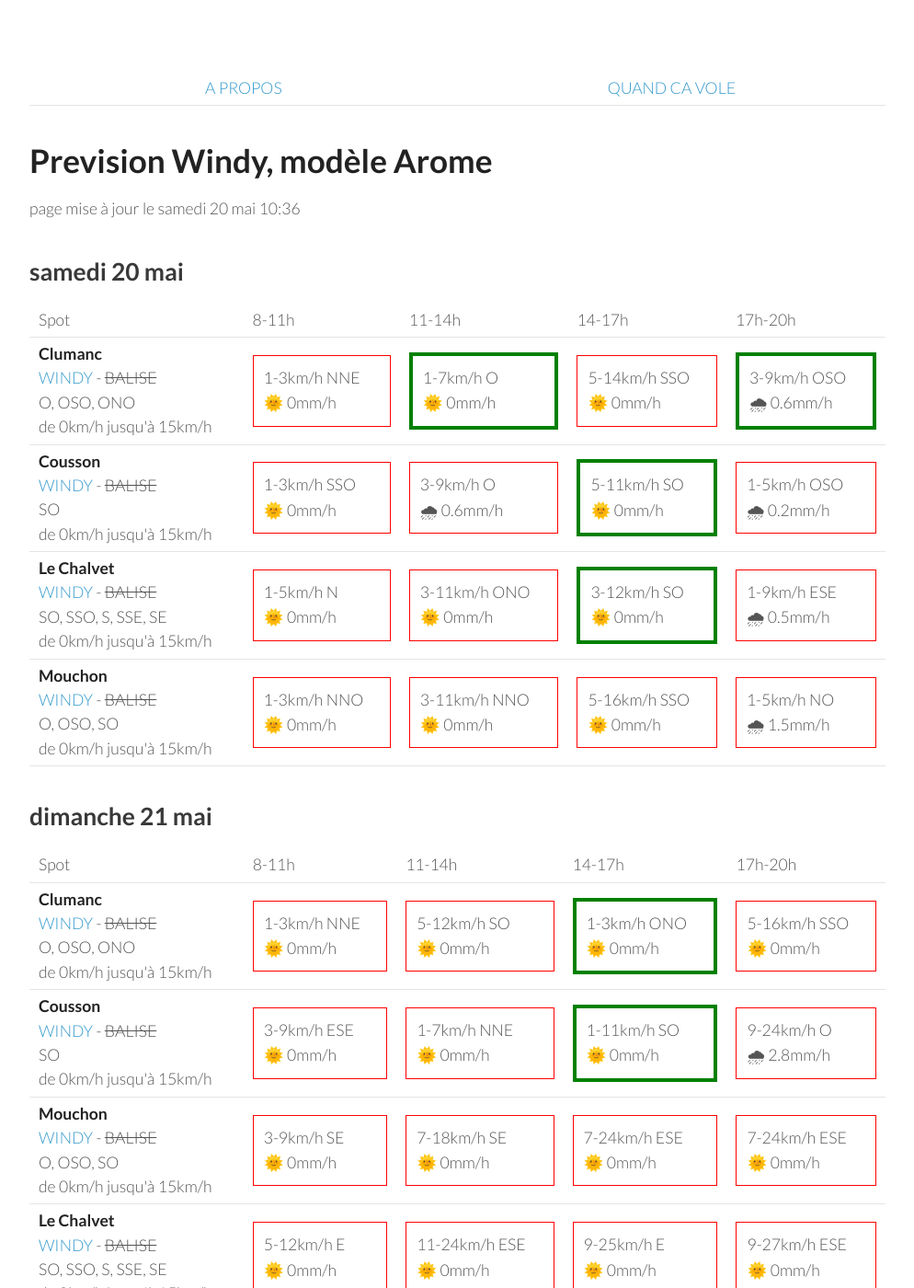
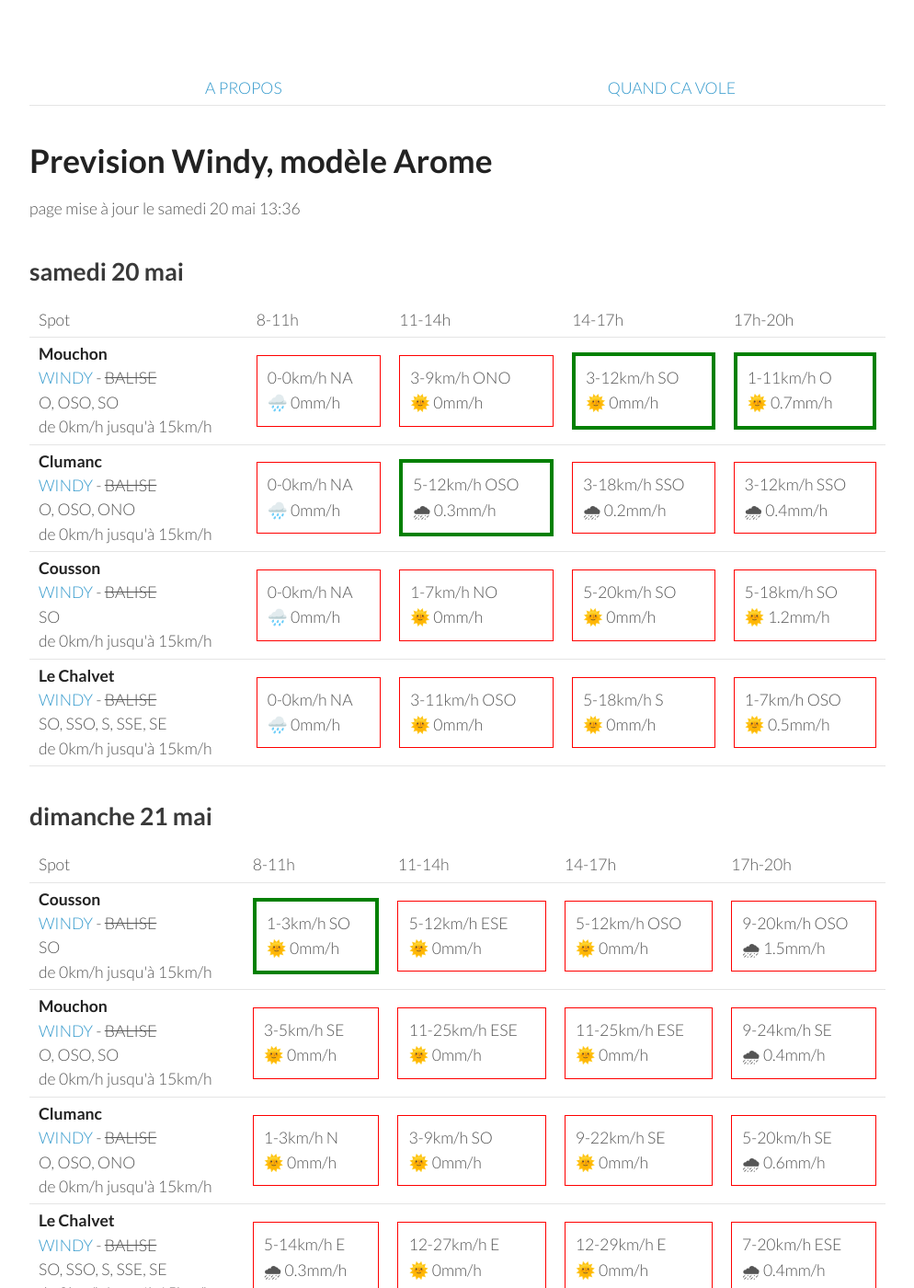
Before and after one commit to parapente-dans-le-nord/parapente-dans-le-nord.github.io, a Jekyll site: the page built from saint_andre.markdown, in a window 1280 px wide and 1400 px high. Shown: the whole window at 92% size, without its empty margins (26-1020 px from the left). Built offline with Jekyll 4.4.1, drawn with Linux system fonts in a browser that asks for light colours.

Commit message:
update index.markdown

```diff
--- a/saint_andre.markdown
+++ b/saint_andre.markdown
@@ -7,7 +7,7 @@ title:  "Tous les spots"
 {: .links}
 
 # Prevision Windy, modèle Arome
-page mise à jour le samedi 20 mai 10:36
+page mise à jour le samedi 20 mai 13:36
 
 ## samedi 20 mai
 
@@ -22,43 +22,39 @@ page mise à jour le samedi 20 mai 10:36
       <td>17h-20h</td>
     </tr>
 <tr>
+        <td><strong>Mouchon</strong><br><a href="https://windy.com/43.992/6.424?43.878,6.425,10,m:eSuaglR">WINDY</a> - <span class="no-balise"> BALISE </span><br> <span class="vent-favorable">O, OSO, SO</span><br><span class="force-vent">de 0km/h jusqu'à 15km/h</span> </td>
+
+            <td><div class="not-flyable"><p>0-0km/h NA</p><p>🌧️ 0mm/h</p></div></td>
+            <td><div class="not-flyable"><p>3-9km/h ONO</p><p>🌞 0mm/h</p></div></td>
+            <td><div class="flyable"><p>3-12km/h SO</p><p>🌞 0mm/h</p></div></td>
+            <td><div class="flyable"><p>1-11km/h O</p><p>🌞 0.7mm/h</p></div></td>
+
+    </tr>
+<tr>
         <td><strong>Clumanc</strong><br><a href="https://windy.com/44.027/6.402?43.914,6.403,10,m:eSxaglP">WINDY</a> - <span class="no-balise"> BALISE </span><br> <span class="vent-favorable">O, OSO, ONO</span><br><span class="force-vent">de 0km/h jusqu'à 15km/h</span> </td>
 
-            <td><div class="not-flyable"><p>1-3km/h NNE</p><p>🌞 0mm/h</p></div></td>
-            <td><div class="flyable"><p>1-7km/h O</p><p>🌞 0mm/h</p></div></td>
-            <td><div class="not-flyable"><p>5-14km/h SSO</p><p>🌞 0mm/h</p></div></td>
-            <td><div class="flyable"><p>3-9km/h OSO</p><p>🌧 0.6mm/h</p></div></td>
-
+            <td><div class="not-flyable"><p>0-0km/h NA</p><p>🌧️ 0mm/h</p></div></td>
+            <td><div class="flyable"><p>5-12km/h OSO</p><p>🌧 0.3mm/h</p></div></td>
+            <td><div class="not-flyable"><p>3-18km/h SSO</p><p>🌧 0.2mm/h</p></div></td>
+            <td><div class="not-flyable"><p>3-12km/h SSO</p><p>🌧 0.4mm/h</p></div></td>
 
     </tr>
 <tr>
         <td><strong>Cousson</strong><br><a href="https://windy.com/44.054/6.240?43.940,6.241,10,m:eSAaglz">WINDY</a> - <span class="no-balise"> BALISE </span><br> <span class="vent-favorable">SO</span><br><span class="force-vent">de 0km/h jusqu'à 15km/h</span> </td>
 
-            <td><div class="not-flyable"><p>1-3km/h SSO</p><p>🌞 0mm/h</p></div></td>
-            <td><div class="not-flyable"><p>3-9km/h O</p><p>🌧 0.6mm/h</p></div></td>
-            <td><div class="flyable"><p>5-11km/h SO</p><p>🌞 0mm/h</p></div></td>
-            <td><div class="not-flyable"><p>1-5km/h OSO</p><p>🌧 0.2mm/h</p></div></td>
-
+            <td><div class="not-flyable"><p>0-0km/h NA</p><p>🌧️ 0mm/h</p></div></td>
+            <td><div class="not-flyable"><p>1-7km/h NO</p><p>🌞 0mm/h</p></div></td>
+            <td><div class="not-flyable"><p>5-20km/h SO</p><p>🌞 0mm/h</p></div></td>
+            <td><div class="not-flyable"><p>5-18km/h SO</p><p>🌞 1.2mm/h</p></div></td>
 
     </tr>
 <tr>
         <td><strong>Le Chalvet</strong><br><a href="https://windy.com/43.979/6.480?43.866,6.480,10,m:eSsaglX">WINDY</a> - <span class="no-balise"> BALISE </span><br> <span class="vent-favorable">SO, SSO, S, SSE, SE</span><br><span class="force-vent">de 0km/h jusqu'à 15km/h</span> </td>
 
-            <td><div class="not-flyable"><p>1-5km/h N</p><p>🌞 0mm/h</p></div></td>
-            <td><div class="not-flyable"><p>3-11km/h ONO</p><p>🌞 0mm/h</p></div></td>
-            <td><div class="flyable"><p>3-12km/h SO</p><p>🌞 0mm/h</p></div></td>
-            <td><div class="not-flyable"><p>1-9km/h ESE</p><p>🌧 0.5mm/h</p></div></td>
-
-
-    </tr>
-<tr>
-        <td><strong>Mouchon</strong><br><a href="https://windy.com/43.992/6.424?43.878,6.425,10,m:eSuaglR">WINDY</a> - <span class="no-balise"> BALISE </span><br> <span class="vent-favorable">O, OSO, SO</span><br><span class="force-vent">de 0km/h jusqu'à 15km/h</span> </td>
-
-            <td><div class="not-flyable"><p>1-3km/h NNO</p><p>🌞 0mm/h</p></div></td>
-            <td><div class="not-flyable"><p>3-11km/h NNO</p><p>🌞 0mm/h</p></div></td>
-            <td><div class="not-flyable"><p>5-16km/h SSO</p><p>🌞 0mm/h</p></div></td>
-            <td><div class="not-flyable"><p>1-5km/h NO</p><p>🌧 1.5mm/h</p></div></td>
-
+            <td><div class="not-flyable"><p>0-0km/h NA</p><p>🌧️ 0mm/h</p></div></td>
+            <td><div class="not-flyable"><p>3-11km/h OSO</p><p>🌞 0mm/h</p></div></td>
+            <td><div class="not-flyable"><p>5-18km/h S</p><p>🌞 0mm/h</p></div></td>
+            <td><div class="not-flyable"><p>1-7km/h OSO</p><p>🌞 0.5mm/h</p></div></td>
 
     </tr>
 
@@ -78,42 +74,42 @@ page mise à jour le samedi 20 mai 10:36
       <td>17h-20h</td>
     </tr>
 <tr>
-        <td><strong>Clumanc</strong><br><a href="https://windy.com/44.027/6.402?43.914,6.403,10,m:eSxaglP">WINDY</a> - <span class="no-balise"> BALISE </span><br> <span class="vent-favorable">O, OSO, ONO</span><br><span class="force-vent">de 0km/h jusqu'à 15km/h</span> </td>
-
-            <td><div class="not-flyable"><p>1-3km/h NNE</p><p>🌞 0mm/h</p></div></td>
-            <td><div class="not-flyable"><p>5-12km/h SO</p><p>🌞 0mm/h</p></div></td>
-            <td><div class="flyable"><p>1-3km/h ONO</p><p>🌞 0mm/h</p></div></td>
-            <td><div class="not-flyable"><p>5-16km/h SSO</p><p>🌞 0mm/h</p></div></td>
-
-
-    </tr>
-<tr>
         <td><strong>Cousson</strong><br><a href="https://windy.com/44.054/6.240?43.940,6.241,10,m:eSAaglz">WINDY</a> - <span class="no-balise"> BALISE </span><br> <span class="vent-favorable">SO</span><br><span class="force-vent">de 0km/h jusqu'à 15km/h</span> </td>
 
-            <td><div class="not-flyable"><p>3-9km/h ESE</p><p>🌞 0mm/h</p></div></td>
-            <td><div class="not-flyable"><p>1-7km/h NNE</p><p>🌞 0mm/h</p></div></td>
-            <td><div class="flyable"><p>1-11km/h SO</p><p>🌞 0mm/h</p></div></td>
-            <td><div class="not-flyable"><p>9-24km/h O</p><p>🌧 2.8mm/h</p></div></td>
+            <td><div class="flyable"><p>1-3km/h SO</p><p>🌞 0mm/h</p></div></td>
+            <td><div class="not-flyable"><p>5-12km/h ESE</p><p>🌞 0mm/h</p></div></td>
+            <td><div class="not-flyable"><p>5-12km/h OSO</p><p>🌞 0mm/h</p></div></td>
+            <td><div class="not-flyable"><p>9-20km/h OSO</p><p>🌧 1.5mm/h</p></div></td>
 
 
     </tr>
 <tr>
         <td><strong>Mouchon</strong><br><a href="https://windy.com/43.992/6.424?43.878,6.425,10,m:eSuaglR">WINDY</a> - <span class="no-balise"> BALISE </span><br> <span class="vent-favorable">O, OSO, SO</span><br><span class="force-vent">de 0km/h jusqu'à 15km/h</span> </td>
 
-            <td><div class="not-flyable"><p>3-9km/h SE</p><p>🌞 0mm/h</p></div></td>
-            <td><div class="not-flyable"><p>7-18km/h SE</p><p>🌞 0mm/h</p></div></td>
-            <td><div class="not-flyable"><p>7-24km/h ESE</p><p>🌞 0mm/h</p></div></td>
-            <td><div class="not-flyable"><p>7-24km/h ESE</p><p>🌞 0mm/h</p></div></td>
+            <td><div class="not-flyable"><p>3-5km/h SE</p><p>🌞 0mm/h</p></div></td>
+            <td><div class="not-flyable"><p>11-25km/h ESE</p><p>🌞 0mm/h</p></div></td>
+            <td><div class="not-flyable"><p>11-25km/h ESE</p><p>🌞 0mm/h</p></div></td>
+            <td><div class="not-flyable"><p>9-24km/h SE</p><p>🌧 0.4mm/h</p></div></td>
+
+
+    </tr>
+<tr>
+        <td><strong>Clumanc</strong><br><a href="https://windy.com/44.027/6.402?43.914,6.403,10,m:eSxaglP">WINDY</a> - <span class="no-balise"> BALISE </span><br> <span class="vent-favorable">O, OSO, ONO</span><br><span class="force-vent">de 0km/h jusqu'à 15km/h</span> </td>
+
+            <td><div class="not-flyable"><p>1-3km/h N</p><p>🌞 0mm/h</p></div></td>
+            <td><div class="not-flyable"><p>3-9km/h SO</p><p>🌞 0mm/h</p></div></td>
+            <td><div class="not-flyable"><p>9-22km/h SE</p><p>🌞 0mm/h</p></div></td>
+            <td><div class="not-flyable"><p>5-20km/h SE</p><p>🌧 0.6mm/h</p></div></td>
 
 
     </tr>
 <tr>
         <td><strong>Le Chalvet</strong><br><a href="https://windy.com/43.979/6.480?43.866,6.480,10,m:eSsaglX">WINDY</a> - <span class="no-balise"> BALISE </span><br> <span class="vent-favorable">SO, SSO, S, SSE, SE</span><br><span class="force-vent">de 0km/h jusqu'à 15km/h</span> </td>
 
-            <td><div class="not-flyable"><p>5-12km/h E</p><p>🌞 0mm/h</p></div></td>
-            <td><div class="not-flyable"><p>11-24km/h ESE</p><p>🌞 0mm/h</p></div></td>
-            <td><div class="not-flyable"><p>9-25km/h E</p><p>🌞 0mm/h</p></div></td>
-            <td><div class="not-flyable"><p>9-27km/h ESE</p><p>🌞 0mm/h</p></div></td>
+            <td><div class="not-flyable"><p>5-14km/h E</p><p>🌧 0.3mm/h</p></div></td>
+            <td><div class="not-flyable"><p>12-27km/h E</p><p>🌞 0mm/h</p></div></td>
+            <td><div class="not-flyable"><p>12-29km/h E</p><p>🌞 0mm/h</p></div></td>
+            <td><div class="not-flyable"><p>7-20km/h ESE</p><p>🌧 0.4mm/h</p></div></td>
 
 
     </tr>
```
